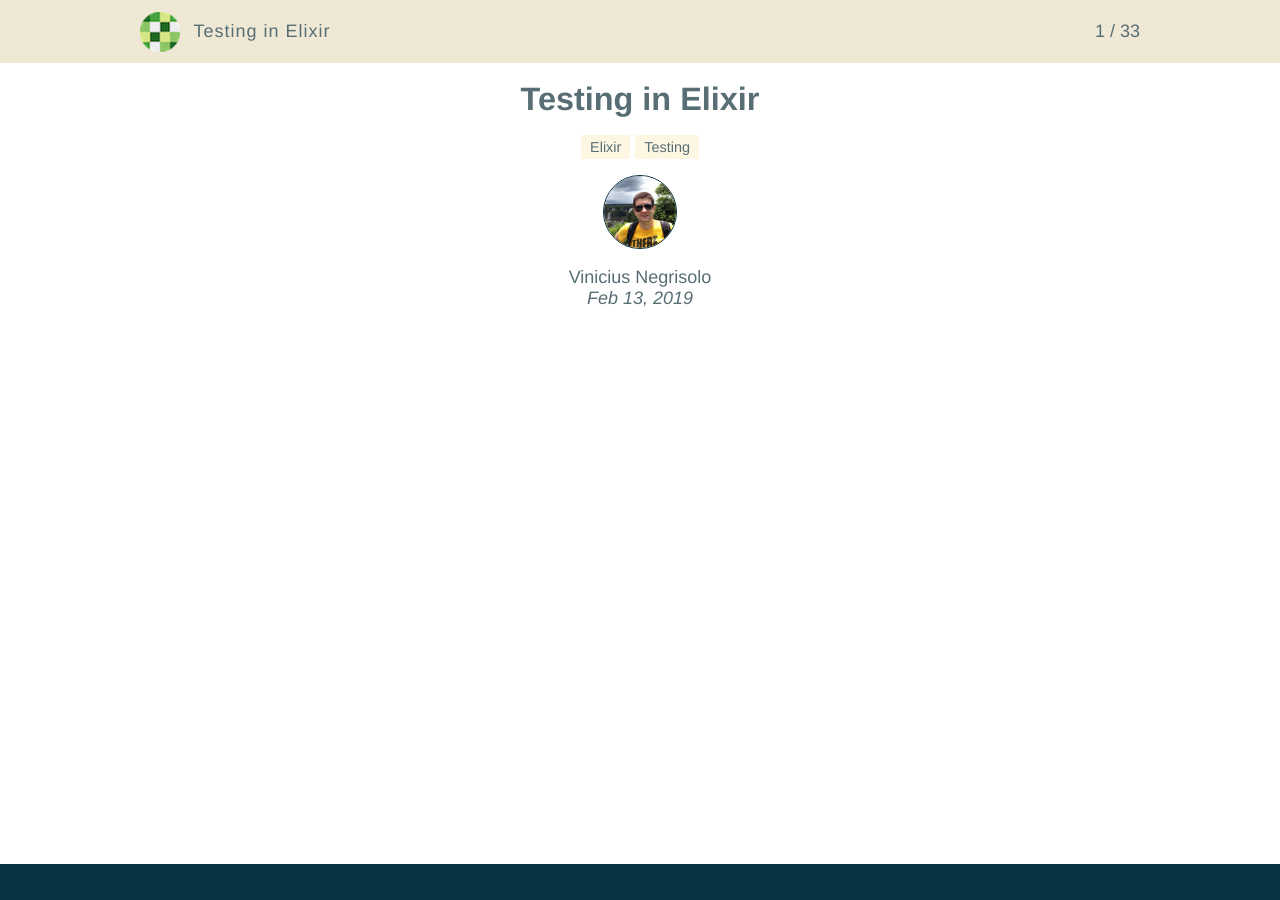
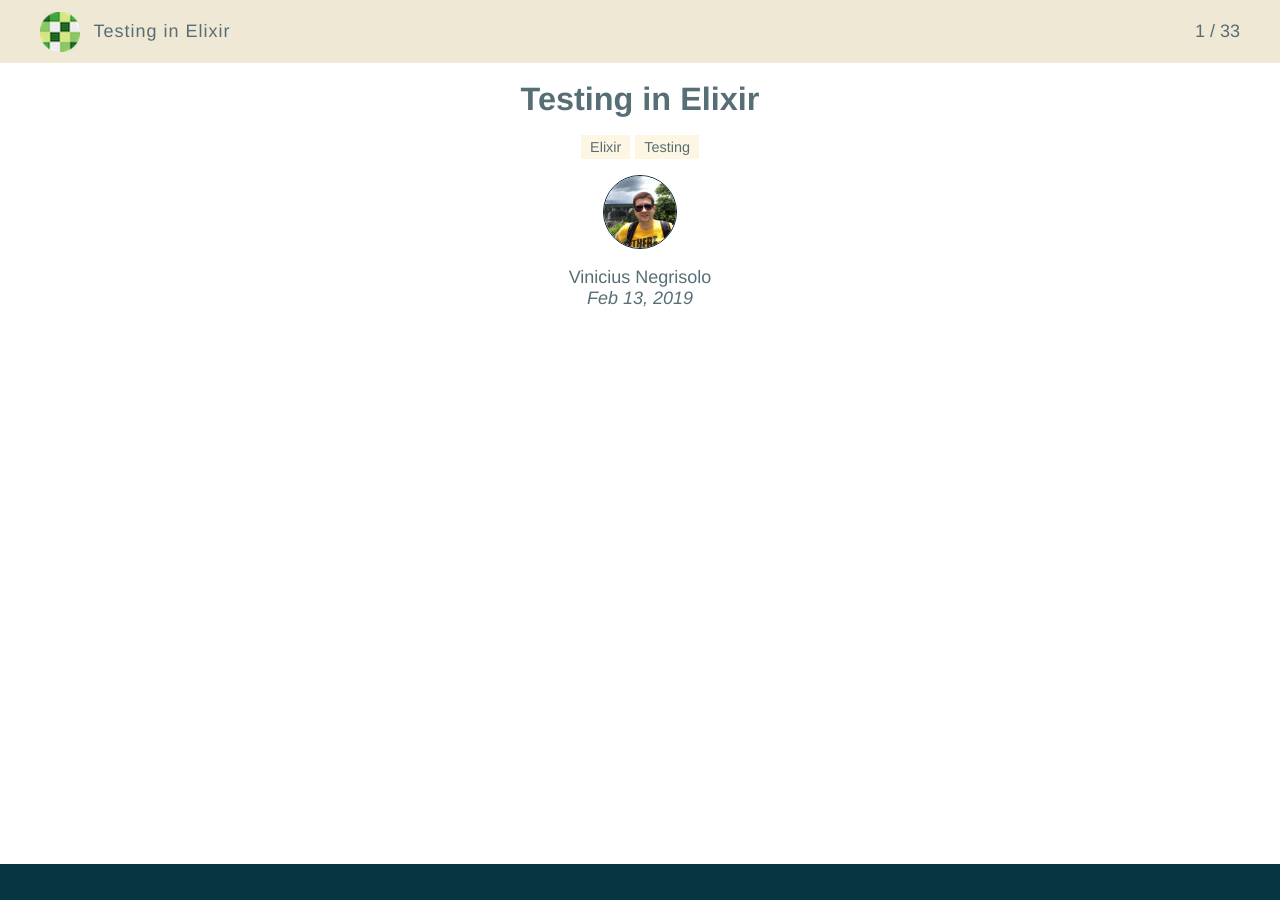
Before and after one commit to vnegrisolo/vnegrisolo.github.io, a Jekyll site: the page built from _posts/talks/2019-02-13-testing-in-elixir.md, in a window 1280 px wide. Built offline with Jekyll 4.4.1, drawn with Linux system fonts in a browser that asks for light colours.

Commit message:
💄  Increase container width for talks

```diff
--- a/_includes/top_menu_talk.html
+++ b/_includes/top_menu_talk.html
@@ -1,5 +1,5 @@
 <nav class="top-menu theme-light">
-  <ul class="container">
+  <ul class="talk-container">
     <li class="top-menu-logo">
       <a alt="{{ site.data.site.title }} Logo" href="/">
         <img src="/images/logo.png" alt="{{ site.data.site.title }}" />
--- a/_layouts/default.html
+++ b/_layouts/default.html
@@ -9,9 +9,7 @@
     {% endif %}
 
     <div class="main-content">
-      <div class="container">
-        {{ content }}
-      </div>
+      {{ content }}
     </div>
     {% if page.layout != "talk" %}
       {% include footer.html %}
--- a/_layouts/post.html
+++ b/_layouts/post.html
@@ -2,7 +2,7 @@
 layout: default
 ---
 
-<article class="post">
+<article class="post container">
   <header>
     <h1>{{ page.title }}</h1>
     <p>
--- a/_layouts/posts.html
+++ b/_layouts/posts.html
@@ -2,6 +2,7 @@
 layout: default
 ---
 
+<div class="container">
   {{ content }}
 
   <dl class="posts">
@@ -11,3 +12,4 @@ layout: default
       {% endif %}
     {% endfor %}
   </dl>
+</div>
--- a/_layouts/talk.html
+++ b/_layouts/talk.html
@@ -2,7 +2,7 @@
 layout: default
 ---
 
-<article class="talk">
+<article class="talk talk-container">
   <header>
     <div class="flex-container">
       <h1>{{ page.title }}</h1>
--- a/_sass/base.scss
+++ b/_sass/base.scss
@@ -140,7 +140,13 @@ blockquote {
 .container {
   padding: 0 1.5rem;
   margin: 0 auto;
-  max-width: 1000px;
+  max-width: 800px;
+}
+
+.talk-container {
+  padding: 0 1.5rem;
+  margin: 0 auto;
+  max-width: 1200px;
 }
 
 .main-content {
```
Lines whose indentation alone changed are shown as unchanged.
